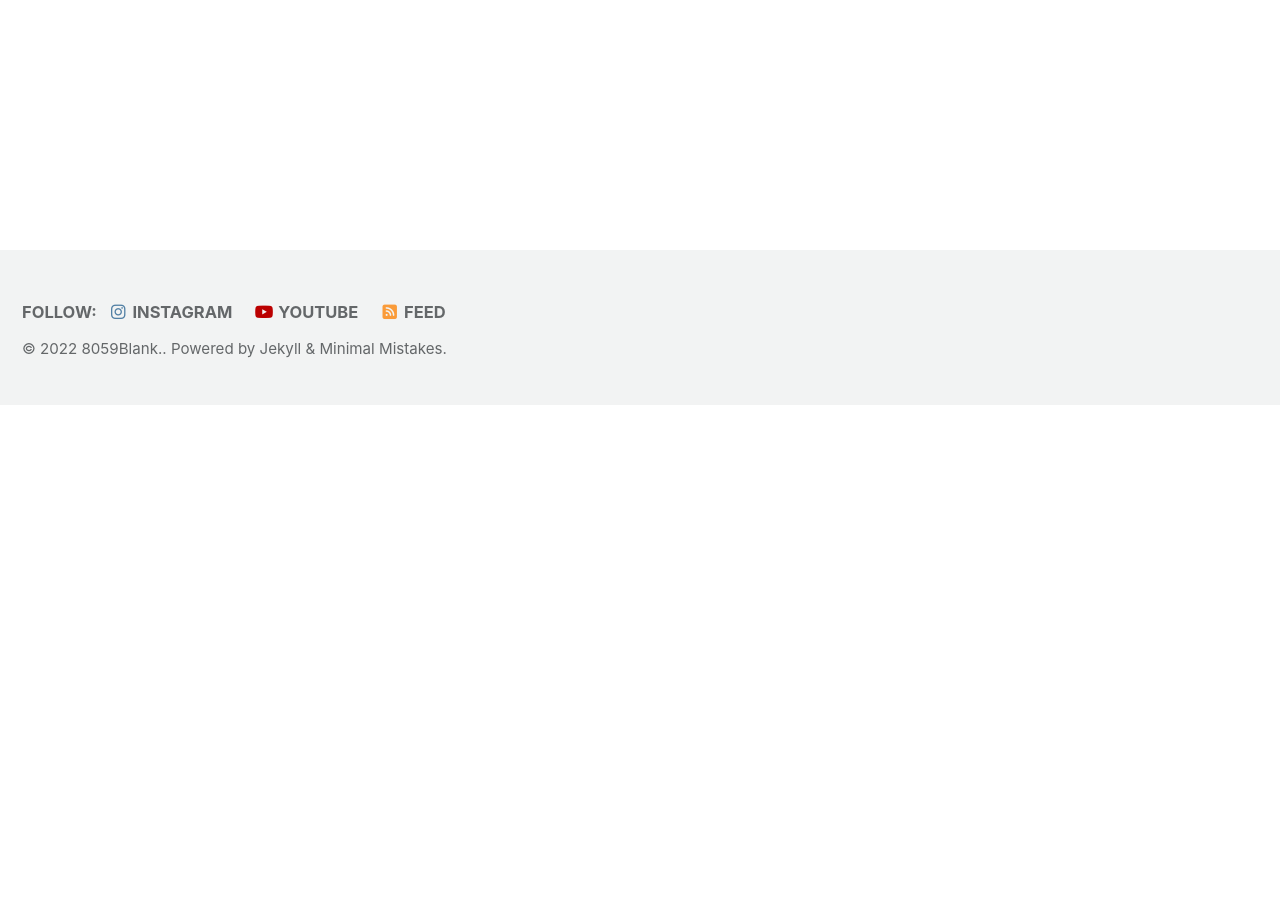
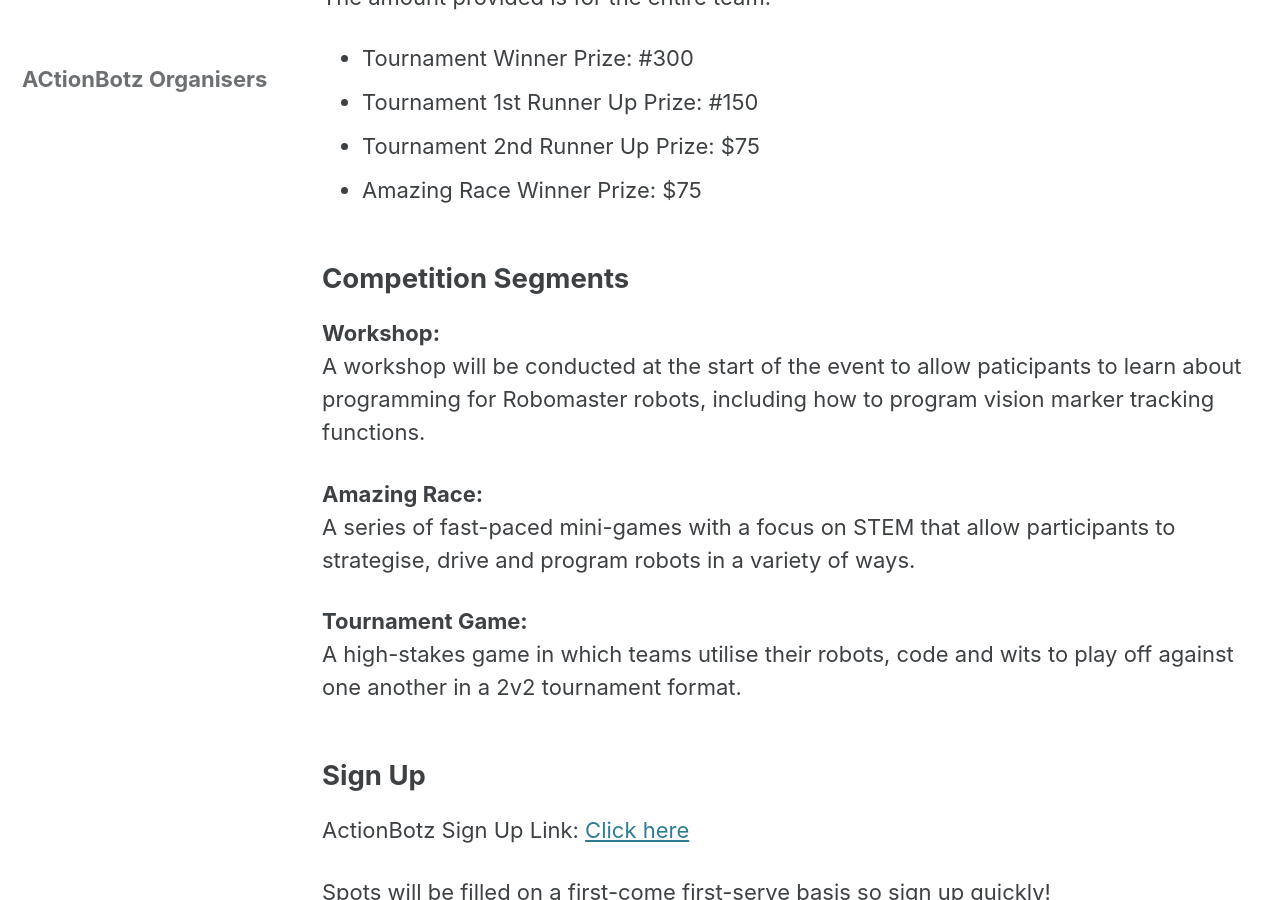
Before and after one commit to 8059blank/8059blank.github.io, a Jekyll site: the page built from _posts/actionbots/2022-09-02-ACtionBots Information.md, in a window 1280 px wide and 900 px high, scrolled down 723 px. Built offline with Jekyll 4.4.1, drawn with Linux system fonts in a browser that asks for light colours; cached includes are drawn as plain includes; nearby versions of some CDN libraries; before the commit the page ends 1128 px from its top, so only the background shows below that; some of the changed text lies outside the part shown.

Commit message:
Update 2022-09-02-ACtionBots Information.md

```diff
--- a/_posts/actionbots/2022-09-02-ACtionBots Information.md
+++ b/_posts/actionbots/2022-09-02-ACtionBots Information.md
@@ -1,10 +1,70 @@
 ---
 layout: posts
-title: ACtionBots Information
+title: ACtionBotz Information
 image: ../events/actionbots.png
 categories: actionbots
 author:
   name: ACtionBotz Organisers
 ---
 
-More Details coming soon!
+## Competition Details
+
+ActionBotz is an intensive 3 day event involving a string of engaging events such as a workshop and a series of mini-games, culminating in a thrilling tournament on the third day.
+
+* **Date:** 19th October to 21st October
+* **Timing:** (19th) 3:30pm - 6:00pm, (20th) 3:00pm - 6:20pm, (21st) 1:30pm - 6:30pm
+* **Venue:** ACS(I)
+* **Team Size:** 2-3 members (must be from Y1 - Y5)
+
+**Eligibility:** <br>
+Open to **Year 1 - 5 ACS (Independent) Students**
+
+**Prizes:** <br>
+The amount provided is for the entire team.
+
+* Tournament Winner Prize: #300
+* Tournament 1st Runner Up Prize: #150
+* Tournament 2nd Runner Up Prize: $75
+* Amazing Race Winner Prize: $75
+
+## Competition Segments
+
+**Workshop:** <br>
+A workshop will be conducted at the start of the event to allow paticipants to learn about programming for Robomaster robots, including how to program vision marker tracking functions.
+
+**Amazing Race:** <br>
+A series of fast-paced mini-games with a focus on STEM that allow participants to strategise, drive and program robots in a variety of ways.
+
+**Tournament Game:** <br>
+A high-stakes game in which teams utilise their robots, code and wits to play off against one another in a 2v2 tournament format.
+
+## Sign Up
+
+ActionBotz Sign Up Link: [Click here](https://forms.office.com/Pages/ResponsePage.aspx?id=3hIvO1RNC0mQj9wmuRJE3LpIbBmfzypMtP66ShmnrtBUQjdDU1Y0R1JXWlBQSDdYN1BNRTVGMFVMVi4u)
+
+Spots will be filled on a first-come first-serve basis so sign up quickly!
+
+An email will be sent to confirmed participants with more information about the event closer to the date.
+
+## Rules
+* You may only participate in teams of **2-3 members**
+
+* To ensure fairness, any team wholly or partially consisting of the following personnel will not be eligible for prizes:
+  * A participant who is not a Year 1 - 5 student from ACS(I)
+  * Existing ACS(I) RTS Members
+
+## FAQ
+Q: How many teams are there?
+
+A: There are 24 teams comprising 2-3 people each.
+
+
+
+Q: Do I need any training or skills to take part in ActionBotz?
+
+A: No training or skills are necessary to take part in ActionBotz, all necessary skills will be taught during the event.
+
+
+Q: What do I need to bring to the event?
+
+A: Please bring your own laptops to the event.
```
